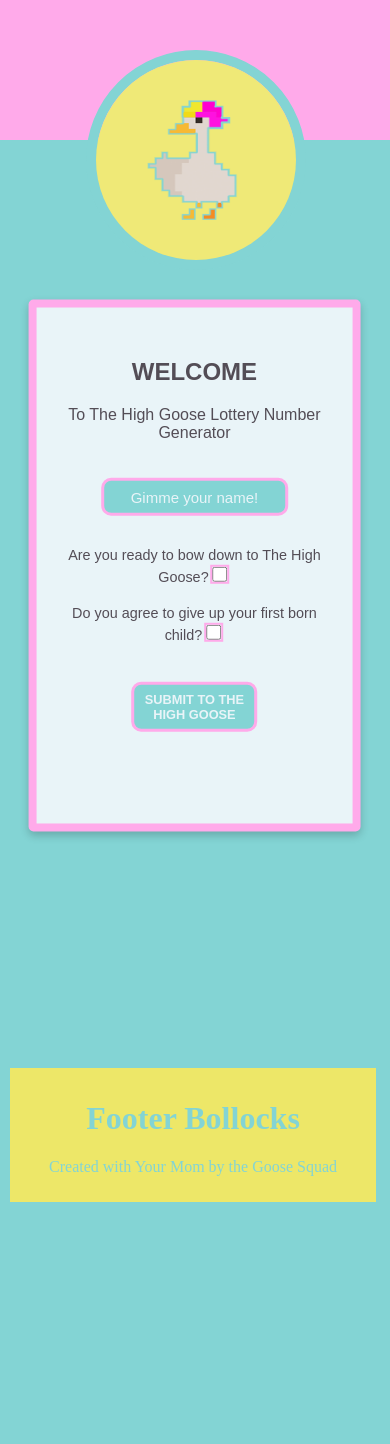
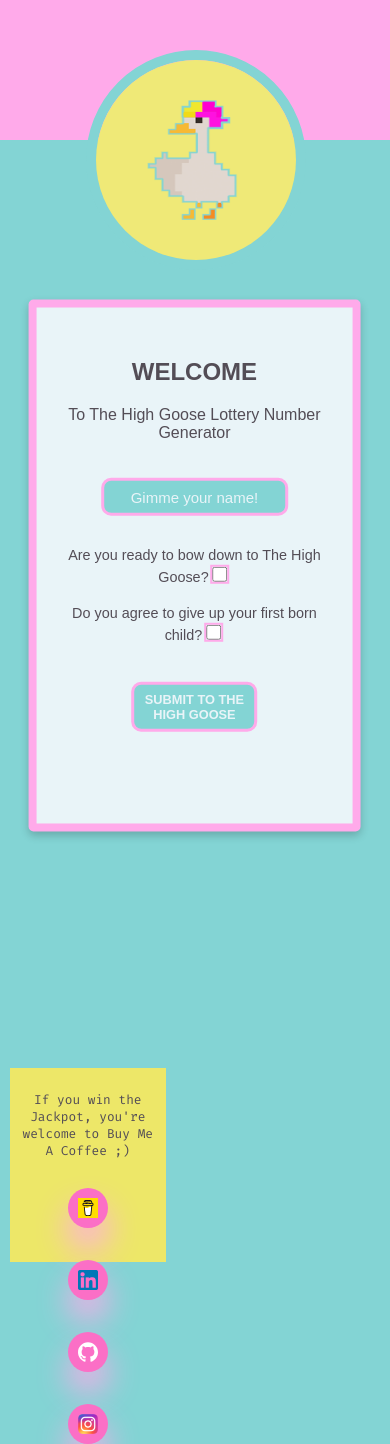
Before and after one commit to veepgoose/GooseLotteryGen, a React (Create React App) app in the folder lotto/: page / in a window 390 px wide. Before the commit the page ends 1212 px from the top, so only its background shows below. Built offline with nearby package versions, Linux system fonts and the light colour scheme.

Commit message:
Add social links to footer

```diff
--- a/lotto/src/Components/Footer/Footer.js
+++ b/lotto/src/Components/Footer/Footer.js
@@ -1,15 +1,14 @@
 import React from 'react';
 import './footer.css';
-// import Social from '../Social/Social.js';
+import Social from '../Social/Social.js';
 
 const Footer = () => {
   return (
     <div>
       <footer className="footer">
         <div className="footer-inner">
-          <h1>Footer Bollocks</h1>
-          <p>Created with Your Mom by the Goose Squad</p>
-          {/* <Social /> */}
+          <p className="coffee">If you win the Jackpot, you're welcome to Buy Me A Coffee ;)</p>
+          <Social />
         </div>
       </footer>
     </div>
--- a/lotto/src/Components/Footer/footer.css
+++ b/lotto/src/Components/Footer/footer.css
@@ -20,9 +20,30 @@
   padding: 10px; /* added some padding too */
 }
 
+.coffee {
+  color: #534D56;
+  text-align: center;
+  font-size: 1rem;
+
+}
+
 @media only screen and (max-width: 390px) {
   .footer {
     width: 110%;
+  }
+}
+
+@media only screen and (max-width: 480px) {
+  .footer {
+    width: 50%;
+
+  }
+
+  .coffee {
+    color: #534D56;
+    text-align: center;
+    font-size: 0.8rem;
+
   }
 }
 
--- a/lotto/src/Components/Social/Social.css
+++ b/lotto/src/Components/Social/Social.css
@@ -5,7 +5,6 @@
     align-items: center;
     justify-content: center;
     color: #83D4D4;
-    margin-top: 4rem;
 
 
 }
@@ -13,7 +12,7 @@
 
 #Social {
 
-    padding-top: 4rem;
+    padding-top: 1rem;
     position: relative;
   }
 
@@ -40,7 +39,7 @@
     display: flex;
     flex-wrap: wrap;
     justify-content: center;
-    height: 22rem;
+    height: 8rem;
     gap: 4rem;
     padding: 0 1rem;
 
@@ -60,8 +59,8 @@
     justify-content: center;
     align-items: center;
     border-radius: 3rem;
-    width: 120px;
-    height: 130px;
+    width: 80px;
+    height: 80px;
     background: #FB6FC6;
     box-shadow: 0 1.25rem 2rem#FFAAEA;
     position: relative;
@@ -80,19 +79,19 @@
     justify-content: center;
     position: relative;
     align-items: center;
-    width: 70px;
+    width: 40px;
     z-index: 1;
     transition: all 0.15s ease-in-out;
   }
 
   .social-card:hover img {
     scale: 2;
-    transform: translateY(-1.5rem);
+    transform: translateY(-1rem);
   }
 
   .social-card .social-name {
     position: absolute;
-    font-size: 20px;
+    font-size: 1rem;
     opacity: 0;
     z-index: 0;
     transition: all 0.15s ease-in;
@@ -100,7 +99,7 @@
 
   .social-card:hover .social-name {
     display: block;
-    transform: translateY(6rem);
+    transform: translateY(4rem);
     opacity: 1;
   }
 
@@ -116,8 +115,9 @@
 
 
 
-  @media only screen and (max-width: 390px) {
 
+
+  @media only screen and (max-width: 480px) {
     .Social {
       position: relative;
       display: flex;
@@ -125,11 +125,101 @@
       align-items: center;
       justify-content: center;
       color: #83D4D4;
-        margin-top: 4rem;
-
-
 
 
   }
 
+
+  #Social {
+
+
+      position: relative;
     }
+
+    /* .social-container {
+      position: absolute;
+      right: 100px;
+      height:200px;
+
+    }
+     */
+
+    .social-row {
+      position: relative;
+    }
+
+    .social-content {
+
+       display: flex;
+
+
+    }
+
+    .social-slider {
+      display: flex;
+      flex-wrap: wrap;
+      justify-content: center;
+      height: 4rem;
+      gap: 2rem;
+      padding: 0 1rem;
+
+
+    }
+
+
+
+    .social-slider::-webkit-scrollbar {
+      height: 2rem;
+
+    }
+
+    .social-card {
+      display: flex;
+      flex-direction: column;
+      justify-content: center;
+      align-items: center;
+      border-radius: 3rem;
+      width: 40px;
+      height: 40px;
+      background: #FB6FC6;
+      box-shadow: 0 1.25rem 2rem#FFAAEA;
+      position: relative;
+      transition: all 0.15s ease-in-out;
+      color: #534D56;
+    }
+
+    .social-card:hover {
+      scale: 0.85;
+      box-shadow: 0 2rem 3rem #83D4D4;
+    }
+
+    .social-card img {
+      display: flex;
+      flex-direction: column;
+      justify-content: center;
+      position: relative;
+      align-items: center;
+      width: 20px;
+      z-index: 1;
+      transition: all 0.15s ease-in-out;
+    }
+
+    .social-card:hover img {
+      scale: 2;
+      transform: translateY(-1rem);
+    }
+
+    .social-card .social-name {
+      position: absolute;
+      font-size: 0.6rem;
+      opacity: 0;
+      z-index: 0;
+      transition: all 0.15s ease-in;
+    }
+
+    .social-card:hover .social-name {
+      display: block;
+      transform: translateY(2rem);
+      opacity: 1;
+    }
+  }
--- a/lotto/src/Components/Social/SocialLinks.js
+++ b/lotto/src/Components/Social/SocialLinks.js
@@ -1,36 +1,37 @@
 import coffee from '../Assets/Coffee.svg';
-// import instagram from '../Assets/instagram.png';
-// import linkedin from '../Assets/linkedin.png';
-// import github from '../Assets/github.svg';
+import instagram from '../Assets/instagram.png';
+import linkedin from '../Assets/linkedin.png';
+import github from '../Assets/github.svg';
 
 export const social = [
 
+    {
+        name: 'Buy me a Coffee',
+        icon: coffee,
+        link: 'https://www.buymeacoffee.com/goosesquad'
+    },
 
-    // {
-    //     name: 'LinkedIn',
-    //     icon: linkedin,
-    //     link: 'https://www.linkedin.com/in/vplatt/'
-    // },
+    {
+        name: 'LinkedIn',
+        icon: linkedin,
+        link: 'https://www.linkedin.com/in/vplatt/'
+    },
 
-    // {
-    //     name: 'GitHub',
-    //     icon: github,
-    //     link: 'https://github.com/veepgoose'
-    // },
+    {
+        name: 'GitHub',
+        icon: github,
+        link: 'https://github.com/veepgoose'
+    },
 
 
 
-    // {
-    //     name: 'Instagram',
-    //     icon: instagram,
-    //     link: 'https://www.instagram.com/plattybird/'
-    // },
+    {
+        name: 'Instagram',
+        icon: instagram,
+        link: 'https://www.instagram.com/goose.dev/'
+    },
 
-    {
-        name: 'Buy me a coffee',
-        icon: coffee,
-        link: 'https://www.buymeacoffee.com/goosesquad'
-    }
+
 ]
 
 export default social;
--- a/lotto/src/index.css
+++ b/lotto/src/index.css
@@ -1,15 +1,13 @@
-/* body {
+@import url('https://fonts.googleapis.com/css?family=Fira+Code&display=swap');
+body {
   margin: 0;
   font-family: -apple-system, BlinkMacSystemFont, 'Segoe UI', 'Roboto', 'Oxygen',
     'Ubuntu', 'Cantarell', 'Fira Sans', 'Droid Sans', 'Helvetica Neue',
     sans-serif;
   -webkit-font-smoothing: antialiased;
   -moz-osx-font-smoothing: grayscale;
-  min-height:auto;
-  max-width: 800px;
-  display:flex;
-  flex-direction:column;
-} */
+  font-family: 'Fira Code', monospace;
+}
 
 code {
   font-family: source-code-pro, Menlo, Monaco, Consolas, 'Courier New',
```
Also changed, not shown: lotto/src/Components/Assets/instagram copy.png (deleted), lotto/src/Components/Assets/linkedin copy.png (deleted), lotto/src/Components/Footer/social.js (deleted). Lines whose indentation alone changed are shown as unchanged.
